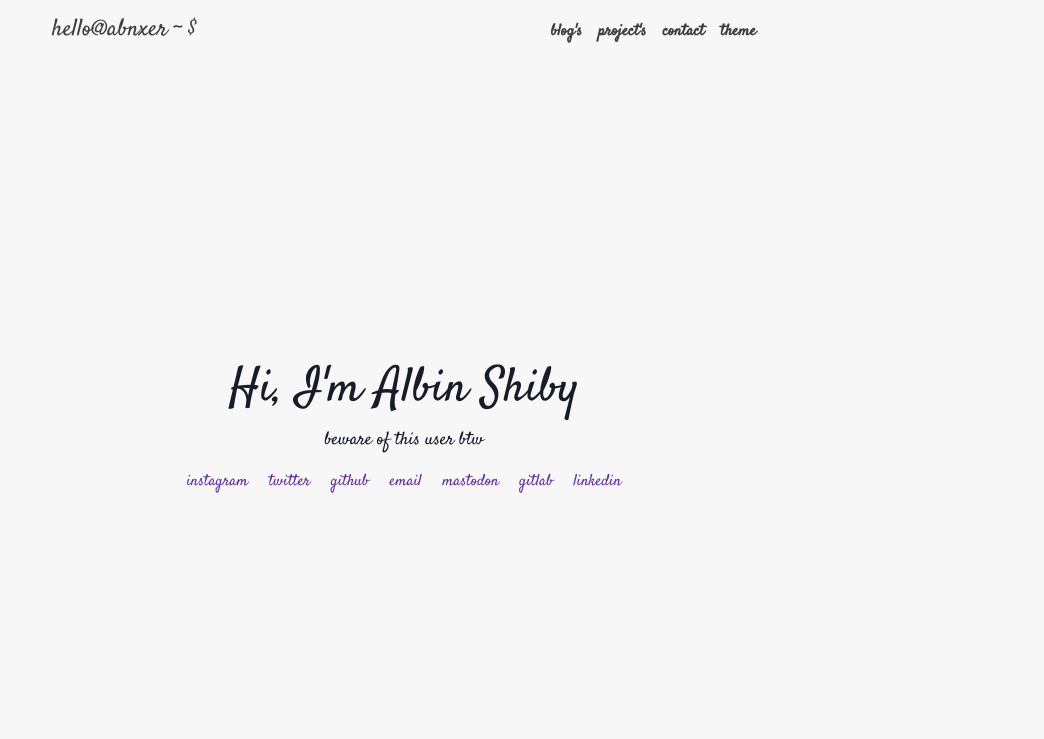
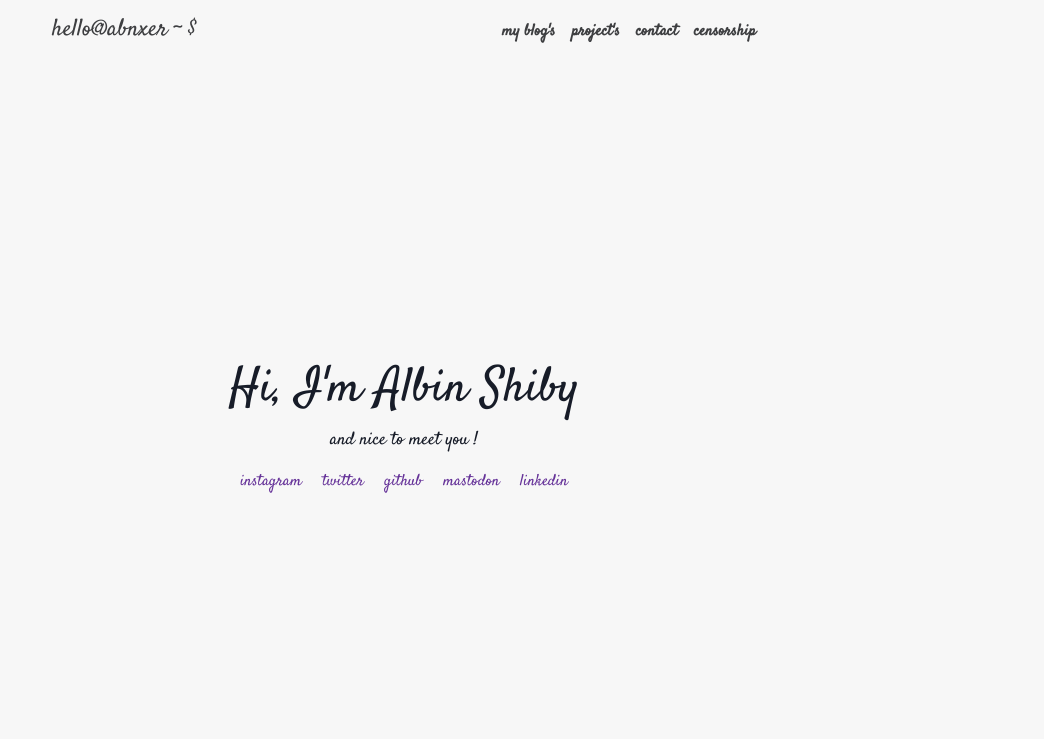
Before and after one commit to albinxshiby/v1, a plain HTML site: page index.html in a window 1280 px wide. Shown: the top 739 px of the page, without its empty margins (236-1280 px from the left). Drawn offline with Linux system fonts and the light colour scheme.

Commit message:
Add files via upload

```diff
--- a/index.html
+++ b/index.html
@@ -33,10 +33,10 @@ VISIT README.md FOR DETAILS
 <header class="mb-auto">
 <h1 class="float-md-start justify-content-center"><a class="head-rose" href="/">hello@abnxer ~ $</a></h1>
 <nav class="nav nav-masthead justify-content-center float-md-end">
-<a class="nav-link" href="https://albinshiby.substack.com/">blog's</a>
+<a class="nav-link" href="https://albinshiby.substack.com/">my blog's</a>
 <a class="nav-link" href="https://github.com/albinxshiby">project's</a>
 <a class="nav-link" href="contact.html">contact</a>
-<a class="nav-link" onclick="toggleTheme()">theme</a>
+<a class="nav-link" href="https://snowflake.torproject.org/" target="_blank"><div class="strike">censorship</div></a>
 </nav>
 </header>
 <!--HEADER SECTION STOP-->
@@ -52,18 +52,17 @@ VISIT README.md FOR DETAILS
 <span>Sh</span><span>iby</span>
 </h3>
 <p>
-<span>bew</span><span>are</span>
-<span>of</span>
-<span>this</span>
-<span>user</span>
-<span>btw</span>
+<span>and</span>
+<span>ni</span><span>ce</span>
+<span>to</span>
+<span>meet</span>
+<span>you</span>
+<span>!</span>
 </p>
 <span><a href="https://instagram.com/albinxshiby" class="soc" target="_blank">instagram</a></span>
 <span><a href="https://x.com/albinxshiby" class="soc" target="_blank"><span>twitter</a></span>
 <span><a href="https://github.com/albinxshiby" class="soc" target="_blank"><span>github</span></a></span>
-<span><a href="mailto:hellobylon@skiff.com" class="soc"><span>email</span></a></span>
 <span><a href="https://mastodon.social/@albinxshiby" class="soc" target="_blank"><span>mastodon</span></a></span>
-<span><a href="https://gitlab.com/albinxshiby" class="soc" target="_blank"><span>gitlab</span></a></span>
 <span><a href="https://linkedin.com/in/albinshiby" class="soc" target="_blank"><span>linkedin</span></a></span>
 </div>
 </div>
```
